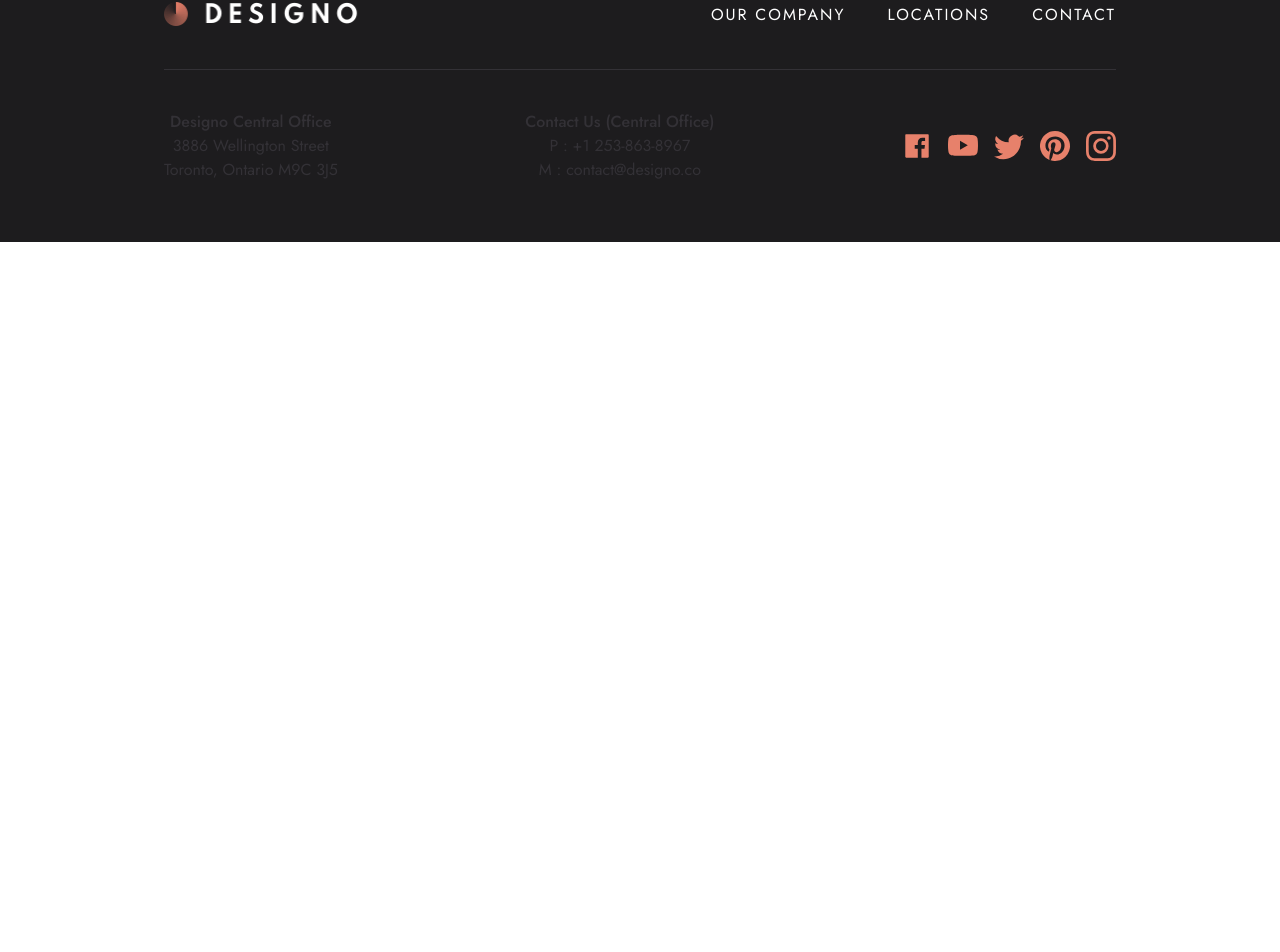
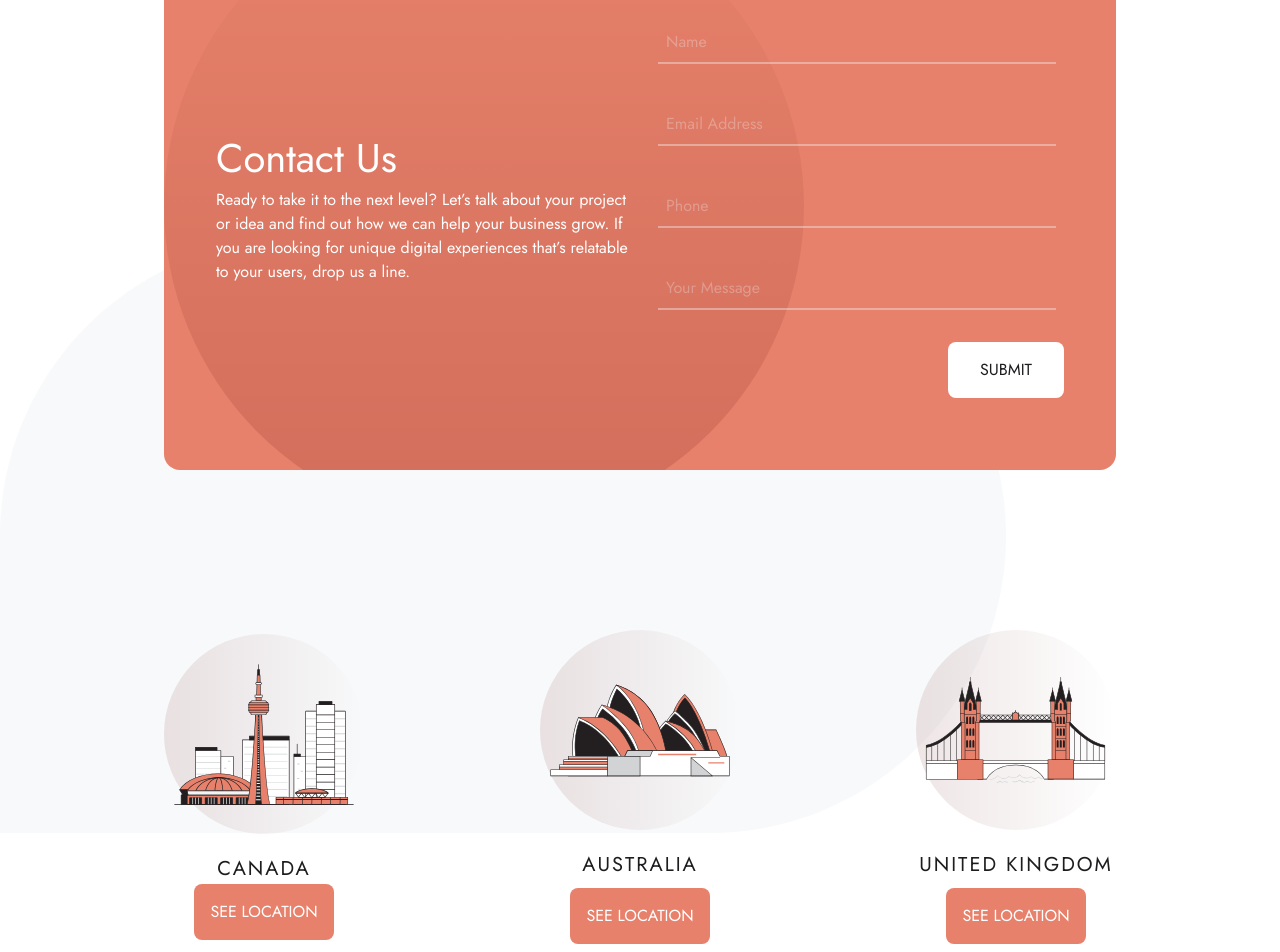
Before and after one commit to Divyajyoti1801/desingo_clone, a Next.js app: page /contact in a window 1280 px wide. Shown: the part 212-1164 px from the top of the page. Before the commit the page ends 800 px from the top, so only its background shows below. Built offline with nearby package versions, Linux system fonts and the light colour scheme.

Commit message:
Location page remains

```diff
--- a/app/about/page.tsx
+++ b/app/about/page.tsx
@@ -5,9 +5,9 @@ import Floater from "../components/Floater";
 const About = () => {
   return (
     <div className="flex flex-col items-center justify-center gap-[160px] mb-10">
-      <div className="w-full lg:h-[30rem] flex flex-col-reverse items-center justify-center lg:flex-row mx-[2.375rem] md:mx-0 md:rounded-2xl overflow-hidden">
-        <div className="flex flex-col gap-8 items-center justify-center lg:pl-[95px] p-[60px] lg:pr-5 bg-customPeach lg:h-full md:h-[50%] h-auto w-full lg:w-[60%] bg-[url('/images/about/mobile/bg-pattern-hero-about-mobile.svg')] sm:bg-[url('/images/about/desktop/bg-pattern-hero-about-desktop.svg')] bg-no-repeat bg-cover bg-top-right">
-          <h1 className="text-white text-subHeading font-medium w-full text-center lg:text-left">
+      <div className="w-full lg:h-[30rem] flex flex-col-reverse items-center justify-center lg:flex-row mx-[2.375rem] md:mx-0 md:rounded-2xl overflow-hidden bg-customPeach bg-none lg:bg-[url('/images/about/desktop/bg-pattern-hero-about-desktop.svg')] bg-no-repeat bg-contain bg-left">
+        <div className="flex flex-col gap-8 items-center justify-center lg:pl-[95px] p-[60px] lg:pr-5 lg:h-full md:h-[50%] h-auto w-full lg:w-[60%] bg-[url('/images/about/mobile/bg-pattern-hero-about-mobile.svg')] bg-no-repeat bg-auto bg-left lg:bg-none">
+          <h1 className="text-white text-subHeading font-medium w-full text-center lg:text-left ">
             About Us
           </h1>
           <p className="w-full text-white text-bodyText text-center lg:text-left">
--- /dev/null
+++ b/app/components/Input.tsx
@@ -0,0 +1,36 @@
+"use client";
+
+import { FieldErrors, FieldValues, UseFormRegister } from "react-hook-form";
+
+interface InputProps {
+  id: string;
+  label: string;
+  type?: string;
+  required?: boolean;
+  register: UseFormRegister<FieldValues>;
+  errors: FieldErrors;
+}
+
+const Input: React.FC<InputProps> = ({
+  id,
+  label,
+  type,
+  required,
+  register,
+  errors,
+}) => {
+  return (
+    <div className="w-full relative p-2">
+      <input
+        id={id}
+        {...register(id, { required })}
+        placeholder={label}
+        type={type}
+        autoComplete="off"
+        className="w-full bg-transparent text-white outline-none placeholder:text-customLightGrey/30 py-2 px-2 border-b-[2px]       border-b-customLightGrey/40 focus:border-b-white transition"
+      />
+    </div>
+  );
+};
+
+export default Input;
--- a/app/contact/page.tsx
+++ b/app/contact/page.tsx
@@ -1,7 +1,126 @@
-import React from "react";
-
+"use client";
+import Image from "next/image";
+import { FieldValues, SubmitHandler, useForm } from "react-hook-form";
+import Input from "../components/Input";
 const Contact = () => {
-  return <div></div>;
+  const {
+    register,
+    handleSubmit,
+    formState: { errors },
+  } = useForm<FieldValues>({
+    defaultValues: { name: "", email: "", phone: "", message: "" },
+  });
+  return (
+    <div className="flex flex-col items-center justify-center gap-[160px] mb-10">
+      <div className="w-full flex flex-col lg:flex-row items-center justify-center bg-customPeach gap-5 md:rounded-2xl py-[3.875rem] px-[1.625rem] lg:py-[4.5rem] lg:px-[3.25rem] bg-[url('/images/contact/mobile/bg-pattern-hero-contact-mobile.svg')] lg:bg-[url('/images/contact/desktop/bg-pattern-hero-desktop.svg')] bg-no-repeat bg-auto bg-left">
+        <div className="w-full h-[40%] lg:h-full flex flex-col items-center justify-between lg:w-[50%]">
+          <h1 className="text-subHeading text-white w-full text-center md:text-left">
+            Contact Us
+          </h1>
+          <p className="text-bodyText text-white w-full text-center md:text-left">
+            Ready to take it to the next level? Let’s talk about your project or
+            idea and find out how we can help your business grow. If you are
+            looking for unique digital experiences that’s relatable to your
+            users, drop us a line.
+          </p>
+        </div>
+        <div className="w-full h-[60%] lg:h-full flex flex-col gap-6 lg:w-[50%]">
+          <Input
+            id="Name"
+            label="Name"
+            type="text"
+            register={register}
+            errors={errors}
+            required
+          />
+          <Input
+            id="Email Address"
+            label="Email Address"
+            type="email"
+            register={register}
+            errors={errors}
+            required
+          />
+          <Input
+            id="Phone"
+            label="Phone"
+            type="text"
+            register={register}
+            errors={errors}
+            required
+          />
+          <Input
+            id="Your Message"
+            label="Your Message"
+            type="text"
+            register={register}
+            errors={errors}
+          />
+          <div className="w-full flex items-center justify-end">
+            <button className="py-4 px-8 rounded-lg bg-white text-customBlack uppercase cursor-pointer hover:bg-white/30 hover:text-white">
+              Submit
+            </button>
+          </div>
+        </div>
+      </div>
+      <div className="w-full flex flex-col md:flex-row items-center gap-10 justify-between">
+        <div className="flex flex-col items-center justify-between gap-5">
+          <div className="flex item-center justify-between bg-[url('/images/shared/desktop/bg-pattern-small-circle.svg')] bg-no-repeat bg-cover">
+            <Image
+              src="/images/shared/desktop/illustration-canada.svg"
+              alt="Canada"
+              width={200}
+              height={500}
+            />
+          </div>
+          <div className="flex flex-col items-center justify-between">
+            <h1 className="text-customBlack text-lightHeading tracking-headerSpacing1 uppercase">
+              CANADA
+            </h1>
+            <button className="p-4 bg-customPeach text-white hover:bg-customLightPeach cursor-pointer rounded-lg transition">
+              SEE LOCATION
+            </button>
+          </div>
+        </div>
+        <div className="flex flex-col items-center justify-between gap-5">
+          <div className="flex item-center justify-between bg-[url('/images/shared/desktop/bg-pattern-small-circle.svg')] bg-no-repeat bg-cover">
+            <Image
+              src="/images/shared/desktop/illustration-australia.svg"
+              alt="Australia"
+              width={200}
+              height={500}
+            />
+          </div>
+          <div className="flex flex-col items-center justify-between gap-2">
+            <h1 className="text-customBlack text-lightHeading tracking-headerSpacing1 uppercase">
+              Australia
+            </h1>
+            <button className="p-4 bg-customPeach text-white hover:bg-customLightPeach cursor-pointer rounded-lg transition">
+              SEE LOCATION
+            </button>
+          </div>
+        </div>
+        <div className="flex flex-col items-center justify-between gap-5">
+          <div className="flex item-center justify-between bg-[url('/images/shared/desktop/bg-pattern-small-circle.svg')] bg-no-repeat bg-cover">
+            <Image
+              src="/images/shared/desktop/illustration-united-kingdom.svg"
+              alt="UK"
+              width={200}
+              height={500}
+            />
+          </div>
+          <div className="flex flex-col items-center justify-between gap-2">
+            <h1 className="text-customBlack text-lightHeading tracking-headerSpacing1 uppercase">
+              United Kingdom
+            </h1>
+            <button className="p-4 bg-customPeach text-white hover:bg-customLightPeach cursor-pointer rounded-lg transition">
+              SEE LOCATION
+            </button>
+          </div>
+        </div>
+      </div>
+    </div>
+  );
 };
 
 export default Contact;
--- a/package.json
+++ b/package.json
@@ -20,6 +20,7 @@
     "postcss": "8.4.24",
     "react": "18.2.0",
     "react-dom": "18.2.0",
+    "react-hook-form": "^7.44.2",
     "react-icons": "^4.9.0",
     "tailwindcss": "3.3.2",
     "typescript": "5.0.4"
```
Also changed, not shown: 1 other file (tests, documents, lock files or other folders).
